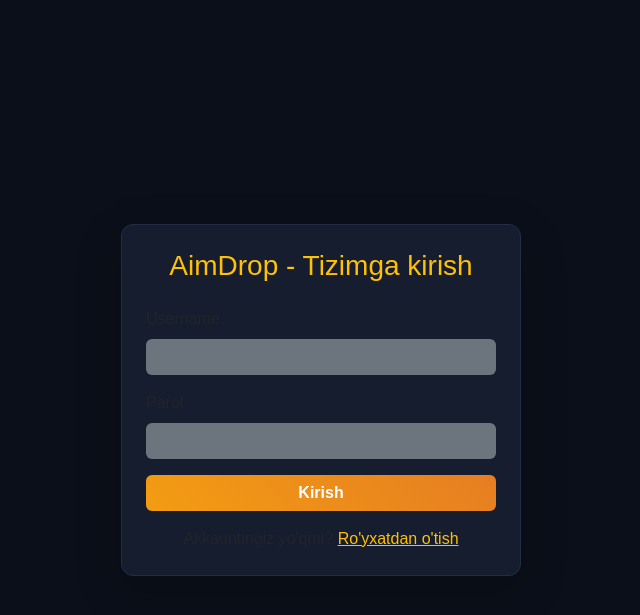
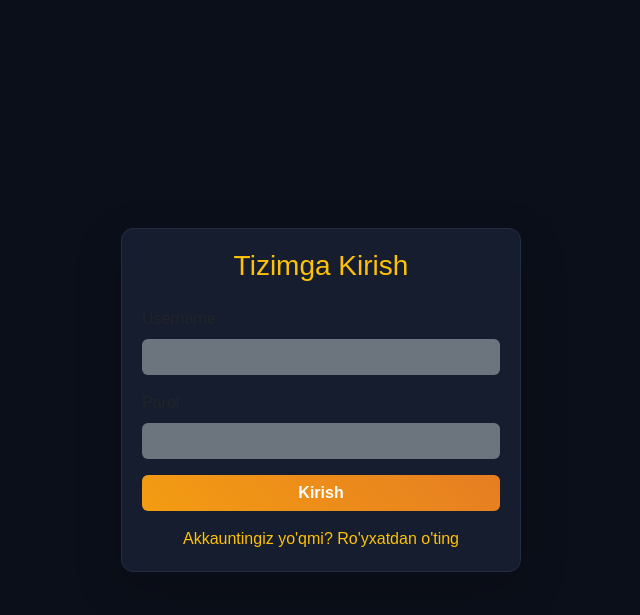
Before and after one commit to joxon-create/aim, a Flask app: page /login in a window 1280 px wide. Shown: the top 615 px of the page, without its empty margins (319-959 px from the left). Run offline with Flask 3, Linux system fonts and the light colour scheme; some libraries are stand-ins or nearby versions.

Commit message:
Update login.html

```diff
--- a/templates/login.html
+++ b/templates/login.html
@@ -5,14 +5,15 @@
     <title>Kirish - AimDrop</title>
     <link rel="stylesheet" href="https://cdnjs.cloudflare.com/ajax/libs/bootstrap/5.3.0/css/bootstrap.min.css">
     <style>
-        body { background-color: #0b0f19; color: #fff; font-family: sans-serif; height: 100vh; display: flex; align-items: center; justify-content: center; }
-        .card { background-color: #161d2e; border: 1px solid #222e45; border-radius: 12px; width: 100%; max-width: 400px; }
-        .btn-custom { background: linear-gradient(45deg, #f39c12, #e67e22); color: white; font-weight: bold; border: none; }
+        body { background-color: #0b0f19; color: #fff; font-family: sans-serif; display: flex; justify-content: center; align-items: center; height: 100vh; }
+        .card { background-color: #161d2e; border: 1px solid #222e45; border-radius: 12px; width: 100%; max-width: 400px; padding: 20px; }
+        .btn-custom { background: linear-gradient(45deg, #f39c12, #e67e22); color: white; font-weight: bold; width: 100%; border: none; }
+        .btn-custom:hover { background: linear-gradient(45deg, #e67e22, #d35400); color: white; }
     </style>
 </head>
 <body>
-    <div class="card p-4 shadow-lg">
-        <h3 class="text-center text-warning mb-4">AimDrop - Tizimga kirish</h3>
+    <div class="card shadow-lg">
+        <h3 class="text-center text-warning mb-4">Tizimga Kirish</h3>
         {% if error %}
             <div class="alert alert-danger py-2">{{ error }}</div>
         {% endif %}
@@ -25,8 +26,10 @@
                 <label class="form-label">Parol</label>
                 <input type="password" name="password" class="form-control bg-secondary text-white border-0" required>
             </div>
-            <button type="submit" class="btn btn-custom w-100 mb-3">Kirish</button>
-            <p class="text-center mb-0">Akkauntingiz yo'qmi? <a href="/register" class="text-warning">Ro'yxatdan o'tish</a></p>
+            <button type="submit" class="btn btn-custom mb-3">Kirish</button>
+            <div class="text-center">
+                <a href="/register" class="text-warning text-decoration-none">Akkauntingiz yo'qmi? Ro'yxatdan o'ting</a>
+            </div>
         </form>
     </div>
 </body>
```
